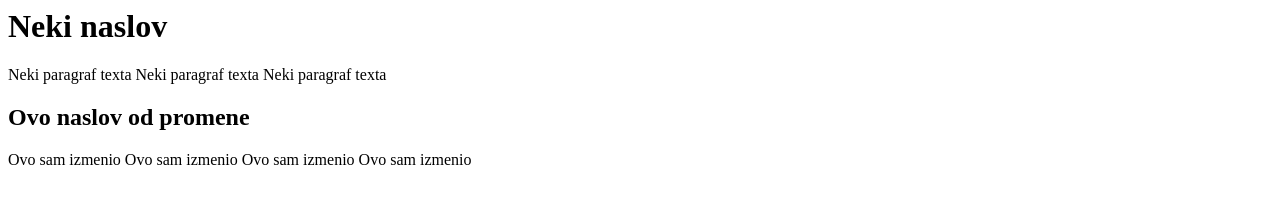
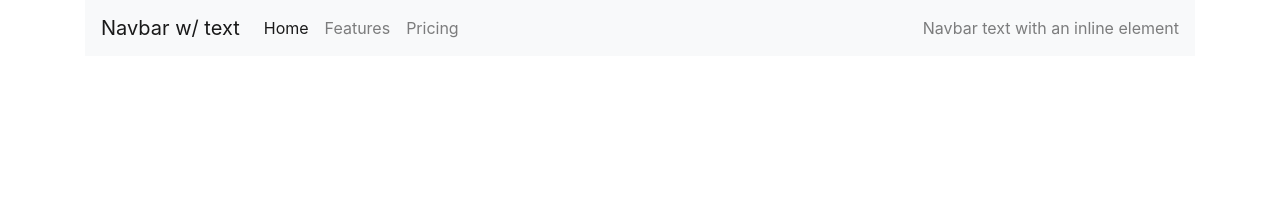
Before and after one commit to saleandjelkovic/vezba2, a plain HTML site: page index.html in a window 1280 px wide. Drawn offline with nearby package versions, Linux system fonts and the light colour scheme.

Commit message:
poruka o drugoj promeni

```diff
--- a/index.html
+++ b/index.html
@@ -1,11 +1,48 @@
 <html>
 <head>
 <title>Neki titl</title>
+<meta charset="utf-8">
+<link rel="stylesheet" href="https://stackpath.bootstrapcdn.com/bootstrap/4.3.1/css/bootstrap.min.css" integrity="sha384-ggOyR0iXCbMQv3Xipma34MD+dH/1fQ784/j6cY/iJTQUOhcWr7x9JvoRxT2MZw1T" crossorigin="anonymous">
 </head>
 <body>
-<h1>Neki naslov</h1>
-<p>Neki paragraf texta Neki paragraf texta Neki paragraf texta</p>
-<h2>Ovo naslov od promene</h2>
-<p>Ovo sam izmenio Ovo sam izmenio Ovo sam izmenio Ovo sam izmenio</p>
+<div class="container">
+<nav class="navbar navbar-expand-lg navbar-light bg-light">
+  <a class="navbar-brand" href="#">Navbar w/ text</a>
+  <button class="navbar-toggler" type="button" data-toggle="collapse" data-target="#navbarText" aria-controls="navbarText" aria-expanded="false" aria-label="Toggle navigation">
+    <span class="navbar-toggler-icon"></span>
+  </button>
+  <div class="collapse navbar-collapse" id="navbarText">
+    <ul class="navbar-nav mr-auto">
+      <li class="nav-item active">
+        <a class="nav-link" href="#">Home <span class="sr-only">(current)</span></a>
+      </li>
+      <li class="nav-item">
+        <a class="nav-link" href="#">Features</a>
+      </li>
+      <li class="nav-item">
+        <a class="nav-link" href="#">Pricing</a>
+      </li>
+    </ul>
+    <span class="navbar-text">
+      Navbar text with an inline element
+    </span>
+  </div>
+</nav>
+</div>
+
+
+
+
+
+
+
+
+
+
+
+
+<script src="https://code.jquery.com/jquery-3.3.1.slim.min.js" integrity="sha384-q8i/X+965DzO0rT7abK41JStQIAqVgRVzpbzo5smXKp4YfRvH+8abtTE1Pi6jizo" crossorigin="anonymous"></script>
+<script src="https://cdnjs.cloudflare.com/ajax/libs/popper.js/1.14.7/umd/popper.min.js" integrity="sha384-UO2eT0CpHqdSJQ6hJty5KVphtPhzWj9WO1clHTMGa3JDZwrnQq4sF86dIHNDz0W1" crossorigin="anonymous"></script>
+<script src="https://stackpath.bootstrapcdn.com/bootstrap/4.3.1/js/bootstrap.min.js" integrity="sha384-JjSmVgyd0p3pXB1rRibZUAYoIIy6OrQ6VrjIEaFf/nJGzIxFDsf4x0xIM+B07jRM" crossorigin="anonymous"></script>
 </body>
 </html>
```
